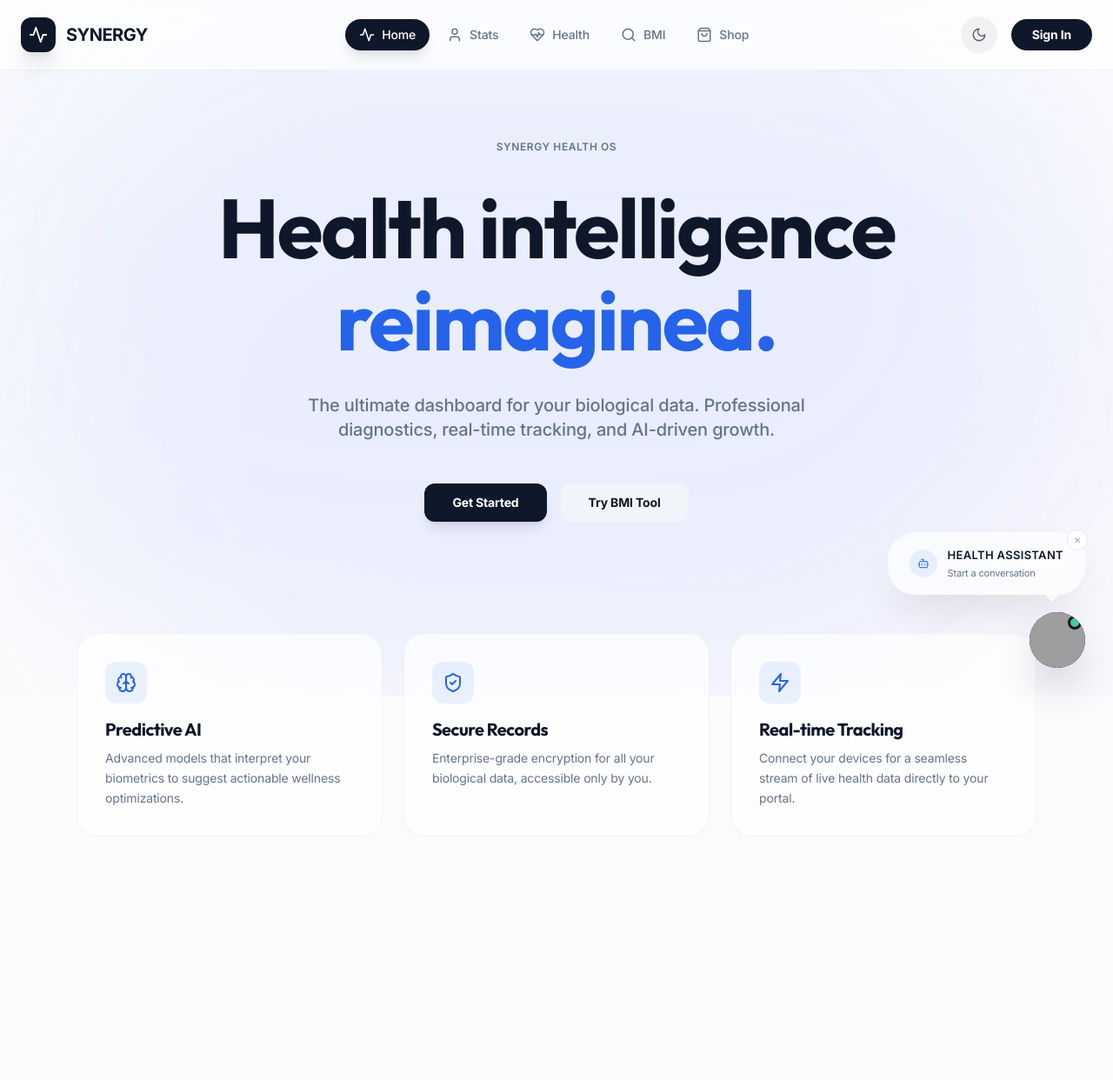
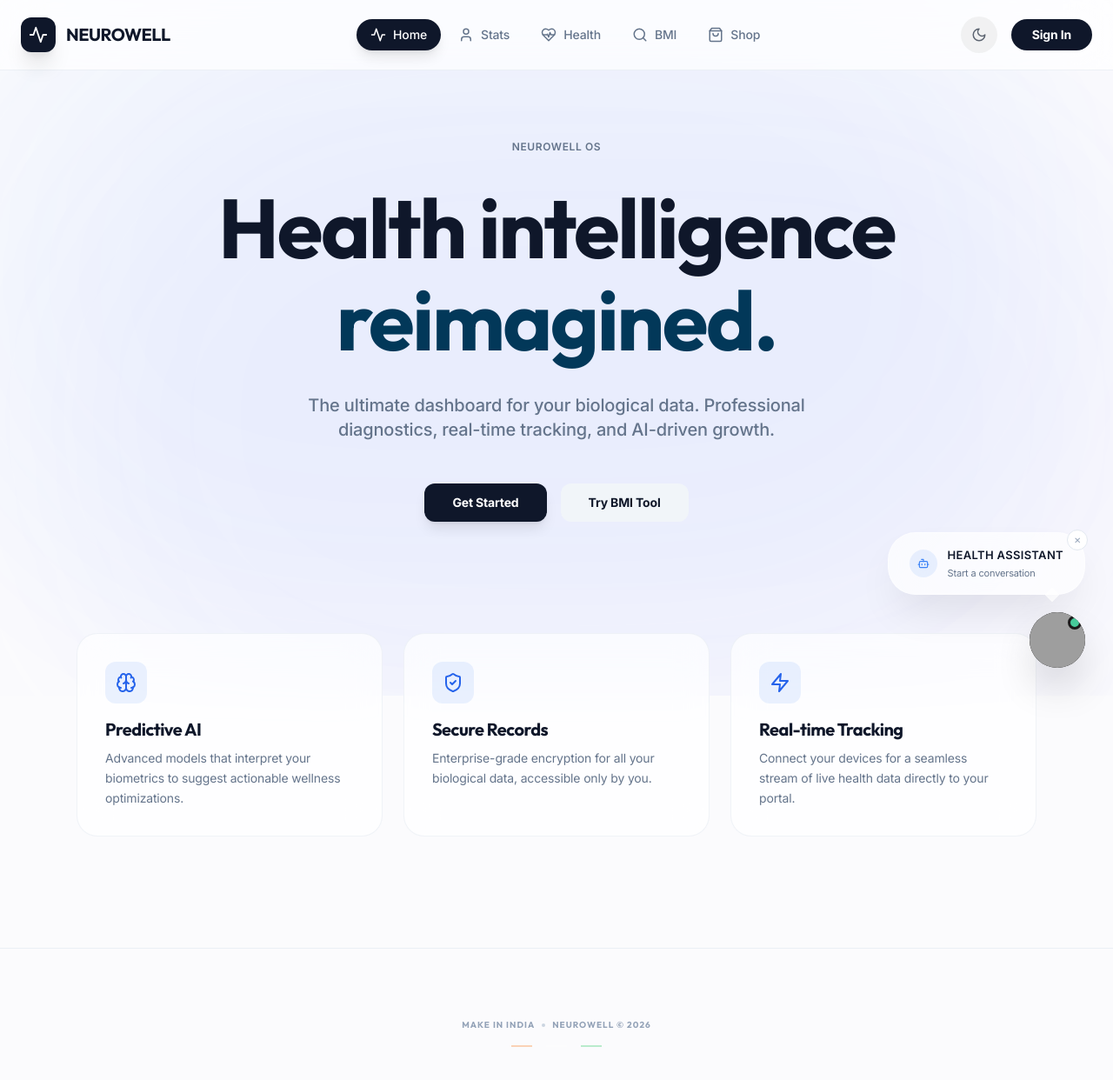
Before and after one commit to 4realjustme/shereef.github.io, a React (Vite) app: page / in a window 1280 px wide. Shown: the top 1242 px of the page at 87% size. Before the commit the page ends 1170 px from the top, so only its background shows below. Built offline with nearby package versions, Linux system fonts and the light colour scheme; grey boxes are pictures that could not be loaded; what bytez.js would draw is missing.

Commit message:
Rebrand: rename to Neurowell, add 'Make in India' footer, and overhaul color palette

```diff
--- a/index.html
+++ b/index.html
@@ -5,8 +5,9 @@
   <meta charset="UTF-8" />
   <meta name="viewport" content="width=device-width, initial-scale=1.0" />
   <meta name="description"
-    content="Health Mate – A smart BMI calculator with diet plans, shopping suggestions, and motivational insights." />
-  <title>Health Mate – Smart BMI & Wellness</title>
+    content="Neurowell – A smart BMI calculator with diet plans, shopping suggestions, and motivational insights." />
+  <title>Neurowell – Smart BMI & Wellness</title>
+
   <link rel="preconnect" href="https://fonts.googleapis.com" />
   <link rel="preconnect" href="https://fonts.gstatic.com" crossorigin />
   <link
--- a/src/components/layout/RootLayout.tsx
+++ b/src/components/layout/RootLayout.tsx
@@ -48,7 +48,8 @@ export const RootLayout = () => {
                         <div className="w-8 h-8 md:w-10 md:h-10 rounded-lg md:rounded-xl bg-slate-900 dark:bg-white flex items-center justify-center text-white dark:text-black shadow-xl">
                             <Activity size={18} className="md:size-[22px]" />
                         </div>
-                        <span className="text-lg md:text-xl font-bold tracking-tight">SYNERGY</span>
+                        <span className="text-lg md:text-xl font-bold font-display tracking-tight uppercase">Neurowell</span>
+
                     </Link>
 
                     {/* Desktop Nav */}
--- a/src/index.css
+++ b/src/index.css
@@ -7,11 +7,11 @@
         scroll-behavior: smooth;
         -webkit-font-smoothing: antialiased;
         -moz-osx-font-smoothing: grayscale;
-        selection-background-color: rgba(59, 130, 246, 0.2);
+        selection-background-color: rgba(167, 235, 242, 0.4);
     }
 
     ::selection {
-        background: rgba(59, 130, 246, 0.15);
+        background: rgba(84, 172, 191, 0.3);
         color: inherit;
     }
 
@@ -92,10 +92,19 @@
 
 
 
-    /* Background Ambient Light (Zen Drift) */
+    /* Background Ambient Light (Neurowell Drift) */
     .ambient-light {
-        @apply absolute inset-0 w-full h-full pointer-events-none z-0 overflow-hidden opacity-15 blur-[200px] filter;
+        @apply absolute inset-0 w-full h-full pointer-events-none z-0 overflow-hidden opacity-20 blur-[150px] filter;
+        background: radial-gradient(circle at 20% 30%, #A7EBF2 0%, transparent 50%),
+            radial-gradient(circle at 80% 70%, #26658C 0%, transparent 50%);
     }
+
+    .dark .ambient-light {
+        opacity: 0.15;
+        background: radial-gradient(circle at 20% 30%, #54ACBF 0%, transparent 50%),
+            radial-gradient(circle at 80% 70%, #011C40 0%, transparent 50%);
+    }
+
 }
 
 @layer utilities {
--- a/src/pages/HomePage.tsx
+++ b/src/pages/HomePage.tsx
@@ -34,10 +34,10 @@ export const Home = () => {
                     transition={{ duration: 0.6 }}
                     className="space-y-6 md:space-y-8"
                 >
-                    <div className="label-micro">Synergy Health OS</div>
+                    <div className="label-micro">Neurowell OS</div>
 
-                    <h1 className="text-4xl sm:text-5xl md:text-8xl font-bold tracking-tight text-slate-900 dark:text-white leading-[1.15] md:leading-[1.1]">
-                        Health intelligence <br /> <span className="text-blue-600">reimagined.</span>
+                    <h1 className="text-4xl sm:text-5xl md:text-8xl font-bold font-display tracking-tight text-slate-900 dark:text-white leading-[1.15] md:leading-[1.1]">
+                        Health intelligence <br /> <span className="text-primary-600">reimagined.</span>
                     </h1>
 
                     <p className="text-base md:text-xl text-slate-500 dark:text-slate-400 font-medium max-w-2xl mx-auto leading-relaxed px-4 md:px-0">
@@ -58,7 +58,6 @@ export const Home = () => {
 
             {/* ── FEATURES GRID ── */}
             <section className="w-full max-w-6xl mx-auto px-4 md:px-6 grid grid-cols-1 md:grid-cols-3 gap-4 md:gap-6 pb-20 md:pb-32">
-
                 <FeatureCard
                     icon={Brain}
                     title="Predictive AI"
@@ -78,6 +77,23 @@ export const Home = () => {
                     delay={3}
                 />
             </section>
+
+            {/* ── MAKE IN INDIA NOTICE ── */}
+            <footer className="w-full py-12 md:py-20 border-t border-slate-200/60 dark:border-white/5 text-center">
+                <div className="flex flex-col items-center gap-4">
+                    <div className="flex items-center gap-2 text-slate-400 dark:text-slate-500 font-display font-bold tracking-widest text-[10px] uppercase">
+                        <span>Make in India</span>
+                        <span className="w-1 h-1 rounded-full bg-slate-300 dark:bg-slate-700" />
+                        <span>Neurowell © 2026</span>
+                    </div>
+                    <div className="flex gap-4">
+                        <div className="w-6 h-[2px] bg-orange-500/30" />
+                        <div className="w-6 h-[2px] bg-white/30" />
+                        <div className="w-6 h-[2px] bg-green-500/30" />
+                    </div>
+                </div>
+            </footer>
+
         </div>
     );
 };
--- a/tailwind.config.js
+++ b/tailwind.config.js
@@ -13,17 +13,18 @@ export default {
             },
             colors: {
                 primary: {
-                    50: '#eef2ff',
-                    100: '#e0e7ff',
-                    200: '#c7d2fe',
-                    300: '#a5b4fc',
-                    400: '#818cf8',
-                    500: '#6366f1',
-                    600: '#4f46e5',
-                    700: '#4338ca',
-                    800: '#3730a3',
-                    900: '#312e81',
+                    50: '#A7EBF2',
+                    100: '#A7EBF2',
+                    200: '#54ACBF',
+                    300: '#54ACBF',
+                    400: '#26658C',
+                    500: '#26658C',
+                    600: '#023859',
+                    700: '#023859',
+                    800: '#011C40',
+                    900: '#011C40',
                 },
+
             },
             borderRadius: {
                 '4xl': '2rem',
```
